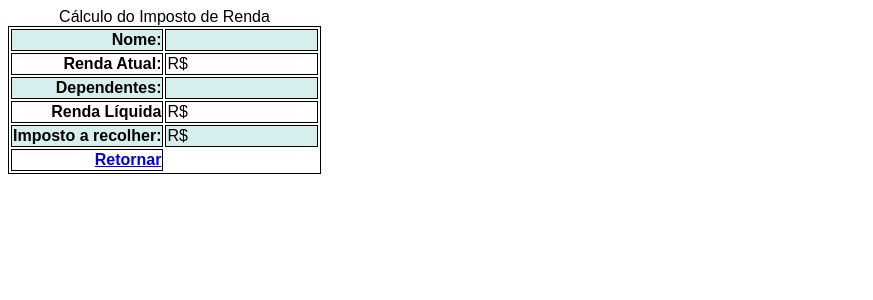
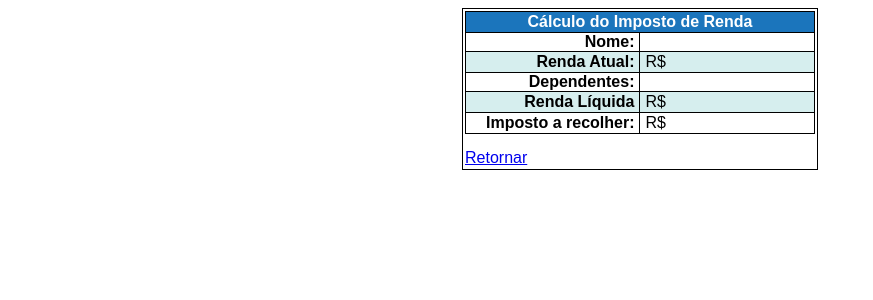
Before and after one commit to viniciusOLN/prog3, a Django app: template imposto_de_renda/imposto_de_renda/templates/result.html in a window 1280 px wide. Shown: the top 300 px of the page, without its empty margins (0-873 px from the left). Run offline with Django 4.2, Linux system fonts and the light colour scheme; the template is opened without the code that fills it: values that come from a table or form of the project are taken from there, others are empty.

Commit message:
modificando template do resultado

```diff
--- a/imposto_de_renda/imposto_de_renda/templates/result.html
+++ b/imposto_de_renda/imposto_de_renda/templates/result.html
@@ -6,8 +6,16 @@ body{
 table, th, td {
     border: 1px solid black;
 }
+table,th,tr,td{
+    border-collapse: collapse;
+}
+table{
+    border: 1px solid #000;
+}
 th{
     text-align: center;
+    background-color: #1B75BC;
+    color: #fff;
 }
 tr:nth-child(odd) {
     background-color: #D6EEEE;
@@ -15,14 +23,31 @@ tr:nth-child(odd) {
 tr >td:nth-child(1){
     text-align: right;
     font-weight: bold;
+    padding: 0px 5px 0px 20px;
 }
 td{
     width: 50%;
+    padding-left: 5px;
+}
+
+.table{
+    border: 1px solid #000;
+    padding: 2px;
+    width: 350px;
+    margin: 0 auto;
+}
+
+.table a{
+    display: block;
+    margin-top: 15px;
 }
 {%endblock%}
 {%block body%}
+  <div class="table">
     <table>
-     <caption>Cálculo do Imposto de Renda</caption>
+        <tr>
+            <th colspan="2">Cálculo do Imposto de Renda</th>
+        </tr>
         <tr>
             <td>Nome:</td>
             <td>{{form.data.name}}</td>
@@ -43,6 +68,8 @@ td{
           <td>Imposto a recolher: </td>
           <td>R$ {{imp.1}}</td>
       </tr>
-    <tr><td><a href="/">Retornar</a></td></tr>
+
     </table>
+    <a href="/">Retornar</a>
+  </div>
 {%endblock%}
```
Lines whose indentation alone changed are shown as unchanged.
